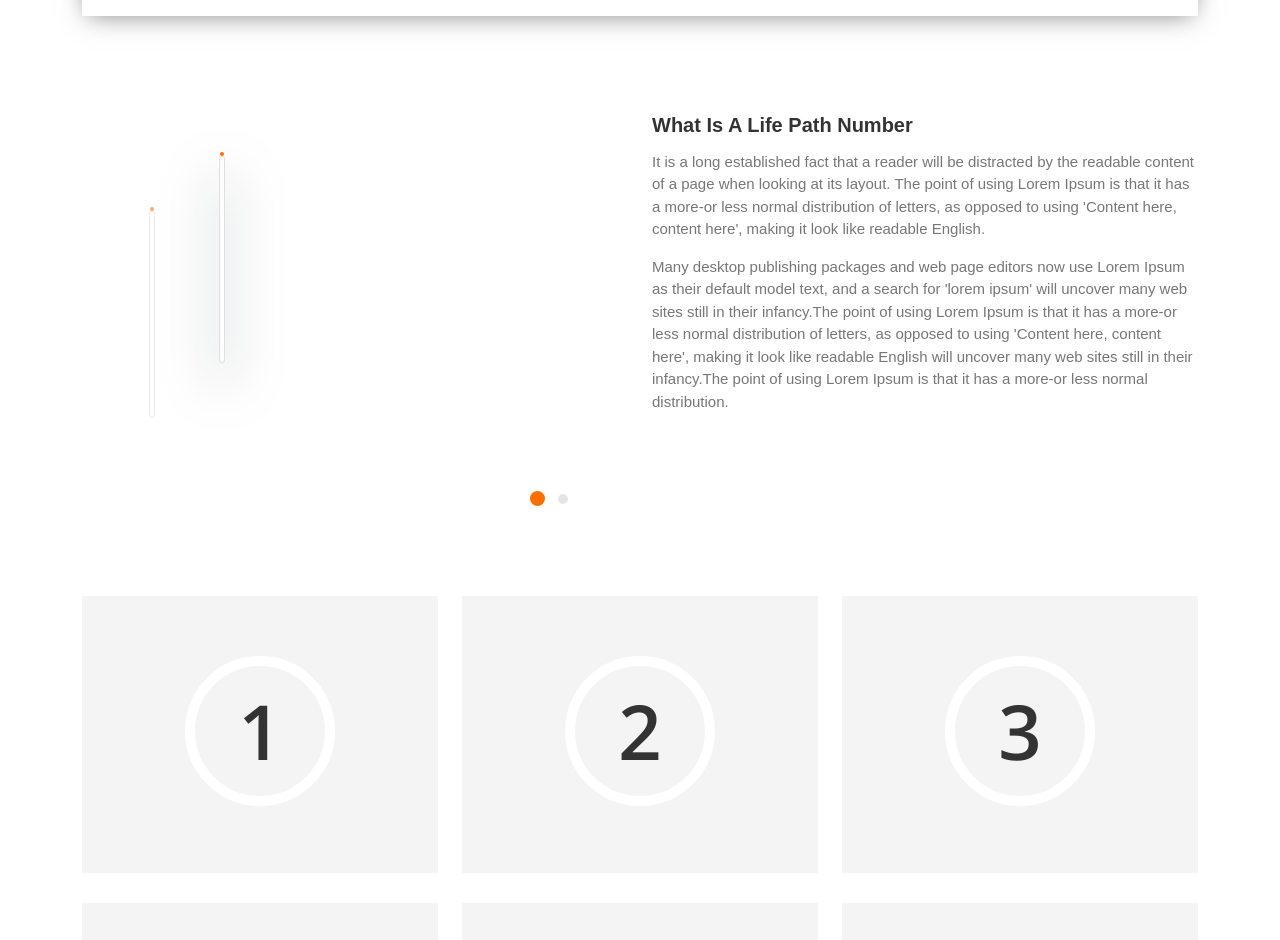
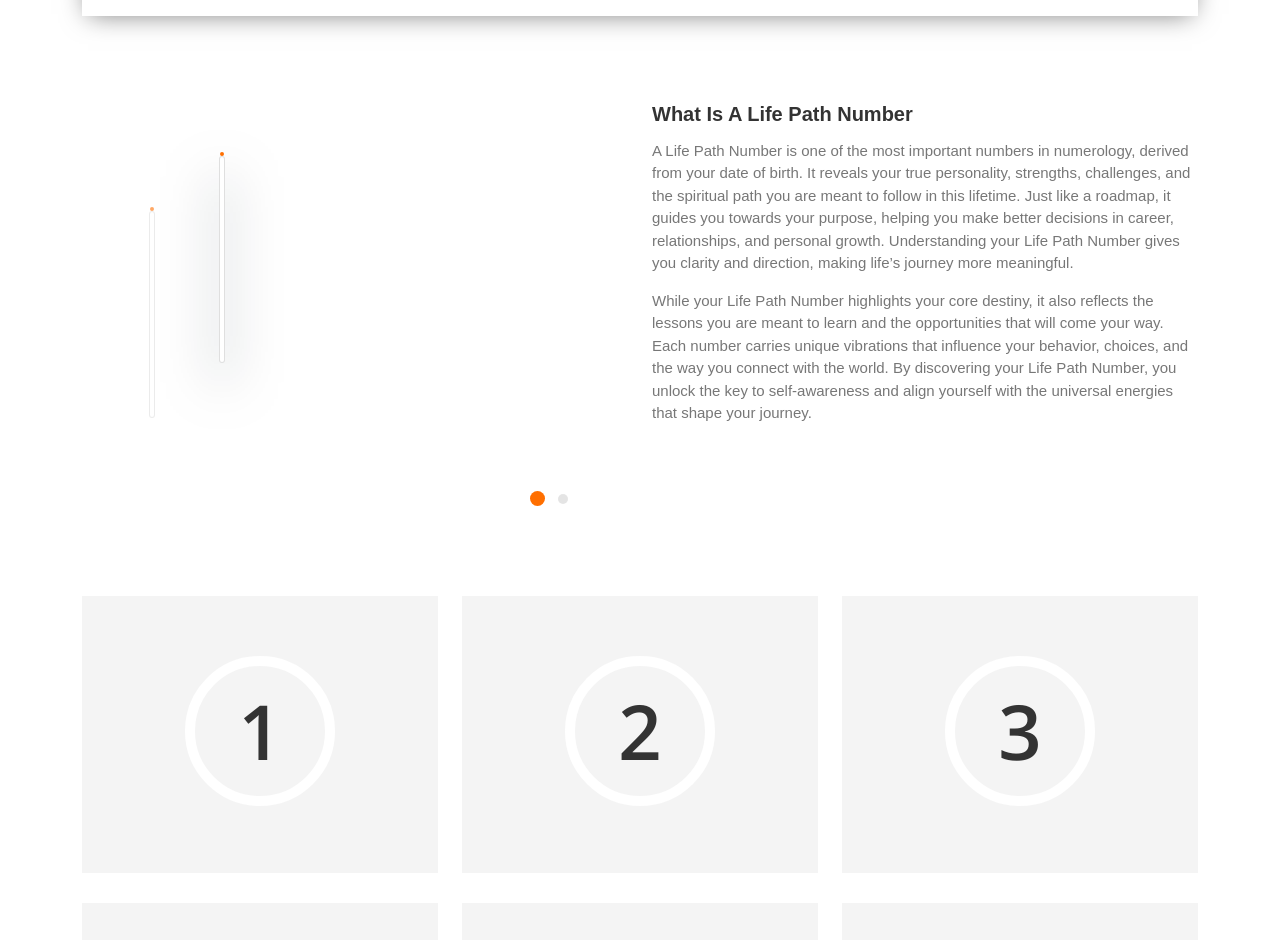
Before and after one commit to khushii-i/Divine-Ssarthi, a plain HTML site: page numerology.html in a window 1280 px wide. Shown: the part 1572-2512 px from the top of the page. Drawn offline with nearby package versions, Linux system fonts and the light colour scheme; some packages are replaced by stand-ins of ours; a script that the page names is missing; a web font is replaced by a local one.

Commit message:
Updated HTML pages and project settings

```diff
--- a/numerology.html
+++ b/numerology.html
@@ -386,9 +386,10 @@
 			<div class="col-lg-6 col-md-12 col-sm-12 col-12">
 				<div class="ast_about_info">
 					<h4>what is a life path number</h4>
-					<p>It is a long established fact that a reader will be distracted by the readable content of a page when looking at its layout. The point of using Lorem Ipsum is that it has a more-or less normal distribution of letters, as opposed to using 'Content here, content here', making it look like readable English.</p>
-					<p>Many desktop publishing packages and web page editors now use Lorem Ipsum as their default model text, and a search for 'lorem ipsum' will uncover many web sites still in their infancy.The point of using Lorem Ipsum is that it has a more-or less normal distribution of letters, as opposed to using 'Content here, content here', making it look like readable English will uncover many web sites still in their infancy.The point of using Lorem Ipsum is that it has a more-or less normal distribution.</p>
-				</div>
+
+        <p>A Life Path Number is one of the most important numbers in numerology, derived from your date of birth. It reveals your true personality, strengths, challenges, and the spiritual path you are meant to follow in this lifetime. Just like a roadmap, it guides you towards your purpose, helping you make better decisions in career, relationships, and personal growth. Understanding your Life Path Number gives you clarity and direction, making life’s journey more meaningful.</p>
+				<p>While your Life Path Number highlights your core destiny, it also reflects the lessons you are meant to learn and the opportunities that will come your way. Each number carries unique vibrations that influence your behavior, choices, and the way you connect with the world. By discovering your Life Path Number, you unlock the key to self-awareness and align yourself with the universal energies that shape your journey.</p>
+      </div>
 			</div>
 		</div>
 	</div>
```
Also changed, not shown: index.html (+1 -1 lines), logout.html (+0 -3 lines).
